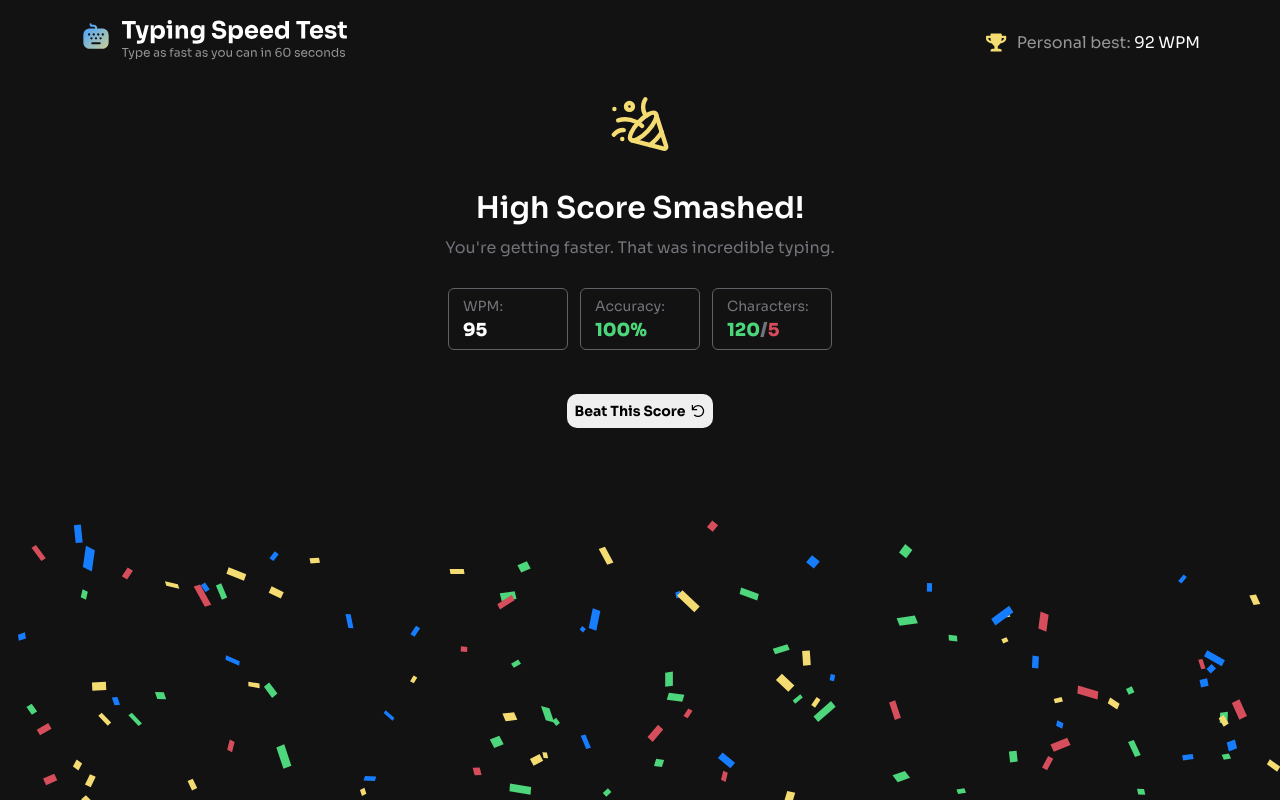
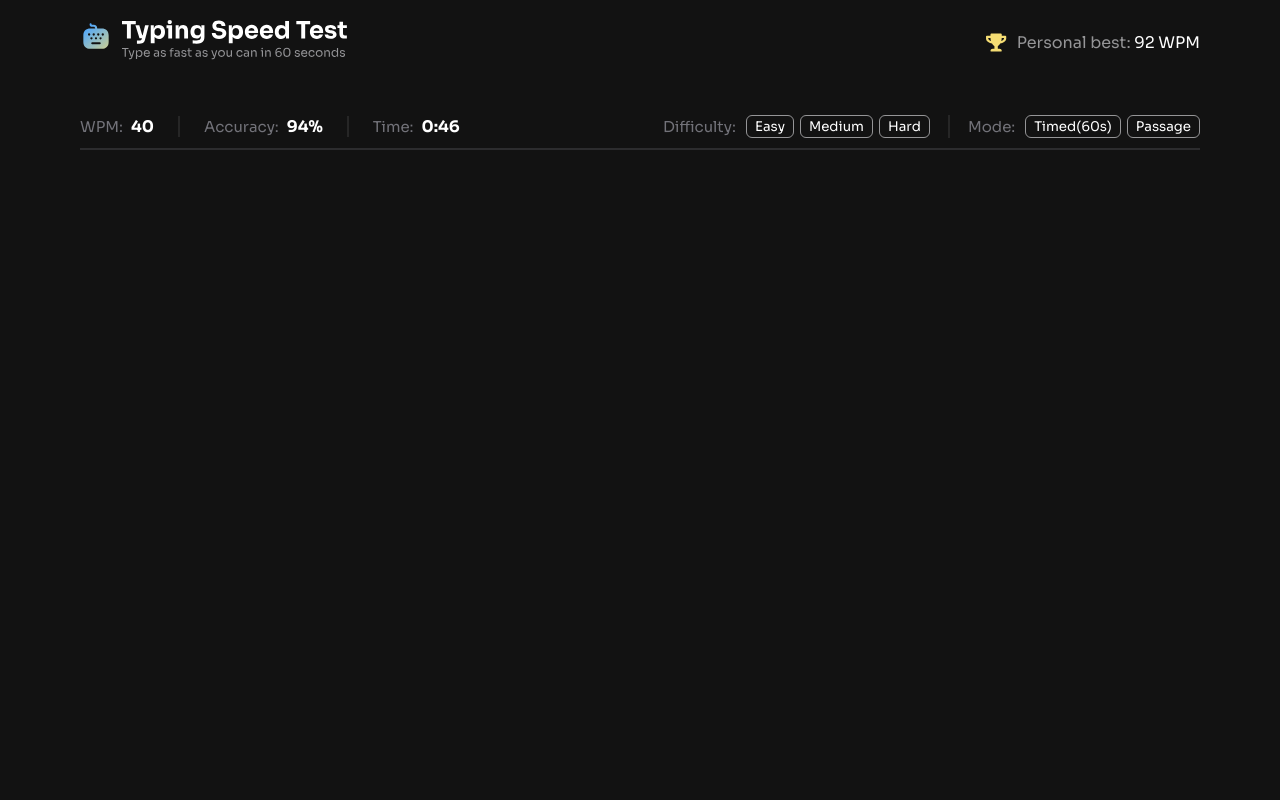
Before and after one commit to preetpalsinghkanda/Typing-speed-test, a React (Vite) app: page / in a window 1280 px wide. Built offline with nearby package versions, Linux system fonts and the light colour scheme.

Commit message:
added navbar and score pages

```diff
--- a/src/App.jsx
+++ b/src/App.jsx
@@ -1,18 +1,20 @@
-import { useState } from 'react'
-import './App.css'
-import Navbar from './Components/Navbar'
-import Highscore from './Components/Highscore'
-
+import { useState } from "react";
+import "./App.css";
+import Navbar from "./Components/Navbar";
+import Highscore from "./Components/Highscore";
+import rightTick from "../src/assets/icon-completed.svg";
+import smashedIcon from "../src/assets/icon-new-pb.svg";
+import Hero from "./Components/Hero";
 
 function App() {
-
-
   return (
     <>
-      <Navbar/>
-      <Highscore/>
+      <Navbar />
+      <Hero />
+      {/* <Highscore img={smashedIcon} heading={"High Score Smashed!"} paragraph={"You're getting faster. That was incredible typing."} btnName={"Beat This Score"}/> wpm={95} accuracy={100} correctChar={120} count={5}*/}
+      {/* <Highscore img={rightTick} heading={"Task Complete!"} paragraph={"Solid run. Keep pushing to beat your high score."} btnName={"Go Again"} wpm={85} accuracy={90} correctChar={120} count={5}/>  */}
     </>
-  )
+  );
 }
 
-export default App
+export default App;
--- /dev/null
+++ b/src/Components/Hero.css
@@ -0,0 +1,84 @@
+.main-container {
+    margin-top: 50px;
+    height: 70vh;
+    /* border: 1px solid white; */
+}
+
+.main-navbar {
+    display: flex;
+    justify-content: space-between;
+    align-items: center;
+}
+
+.left-main-navbar {
+    color: white;
+    /* border: 1px solid white; */
+    display: flex;
+}
+
+
+.left-main-navbar div {
+    gap: 8px;
+    display: flex;
+    align-items: center;
+}
+
+.left-main-navbar div p,
+.right-main-navbar div p {
+    color: hsl(240, 3%, 46%);
+    font-size: 15px;
+}
+
+
+.left-main-navbar hr {
+    margin: 0px 24px;
+    border: 0.1px solid hsl(0, 0%, 15%);
+}
+
+
+.left-main-navbar div span {
+    font-weight: 700;
+    font-size: 16px;
+}
+
+.right-main-navbar {
+    display: flex;
+}
+
+.right-main-navbar div {
+
+    color: white;
+
+}
+
+.right-navbar-box {
+    display: flex;
+    gap: 10px;
+    align-items: center;
+}
+
+.right-main-navbar hr {
+    margin: 0px 18px;
+    border: 0.1px solid hsl(0, 0%, 15%);
+}
+
+.right-main-navbar button {
+    background-color: hsl(0, 0%, 7%);
+    color: hsl(0, 0%, 100%);
+    border: 1px solid hsl(240, 1%, 59%);
+    padding: 2px 8px;
+    border-radius: 6px;
+}
+
+.button-box {
+    display: flex;
+    gap: 6px;
+}
+
+
+.hr {
+    border: none;
+    border-top: 2px solid hsla(240, 3%, 46%, 0.276);
+    margin-top: 10px;
+
+}
--- /dev/null
+++ b/src/Components/Hero.jsx
@@ -0,0 +1,50 @@
+import React from "react";
+import "./Hero.css";
+
+export default function Hero() {
+  return (
+    <div className="main-container">
+      <div className="main-navbar">
+        <div className="left-main-navbar">
+          <div>
+            <p>WPM:</p>
+            <span>40</span>
+          </div>
+          <hr />
+          <div>
+            <p>Accuracy:</p>
+            <span>
+              <span>94</span>%
+            </span>
+          </div>
+          <hr />
+          <div>
+            <p>Time:</p>
+            <span>0:46</span>
+          </div>
+        </div>
+
+        <div className="right-main-navbar">
+          <div className="right-navbar-box">
+            <p>Difficulty:</p>
+            <div className="button-box">
+              <button>Easy</button>
+              <button>Medium</button>
+              <button>Hard</button>
+            </div>
+          </div>
+          <hr />
+          <div className="right-navbar-box">
+            <p>Mode:</p>
+            <div className="button-box">
+              <button>Timed(60s)</button>
+              <button>Passage</button>
+            </div>
+          </div>
+        </div>
+      </div>
+
+      <hr className="hr" />
+    </div>
+  );
+}
--- a/src/Components/Highscore.jsx
+++ b/src/Components/Highscore.jsx
@@ -3,31 +3,32 @@ import "./Highscore.css";
 import smashedIcon from '../assets/icon-new-pb.svg';
 import restartIcon from '../assets/icon-restart.svg';
 import patternConfettiIcon from '../assets/pattern-confetti.svg';
+import rightTick from '../assets/icon-completed.svg';
 
 
 
-export default function Highscore(){
+export default function Highscore(props){
     return(
         <>
         <div className="highscore-container">
 
-            <img src={smashedIcon} alt="smashedIcon" className="smashedIcon"/>
-            <div className="highscore-heading"><h2>High Score Smashed!</h2><p>You're getting faster. That was incredible typing.</p></div>
+            <img src={props.img} alt="smashedIcon" className="smashedIcon"/>
+            <div className="highscore-heading"><h2>{props.heading}</h2><p>{props.paragraph}</p></div>
             <div className="highscore-result">
                 <div className="wpm">
                     <p>WPM:</p>
-                    <span>95</span>
+                    <span>{props.wpm}</span>
                 </div>
                 <div className="accuracy">
                     <p>Accuracy:</p>
-                    <span><span>100</span>%</span>
+                    <span><span>{props.accuracy}</span>%</span>
                 </div>
                 <div className="characters">
                     <p>Characters:</p>
-                    <span><span className="correct-char">120</span>/<span className="count">5</span></span>
+                    <span><span className="correct-char">{props.correctChar}</span>/<span className="count">{props.count}</span></span>
                 </div>
             </div>
-            <button className="BeatThisScore-btn">Beat This Score <img src={restartIcon} alt="restartIcon" className="restartIcon"/></button>
+            <button className="BeatThisScore-btn">{props.btnName}<img src={restartIcon} alt="restartIcon" className="restartIcon"/></button>
 
         </div>
         <img src={patternConfettiIcon} alt="patternConfettiIcon" className="patternConfettiIcon" />
```
Also changed, not shown: src/Components/Highscore.css (+19 -18 lines).
